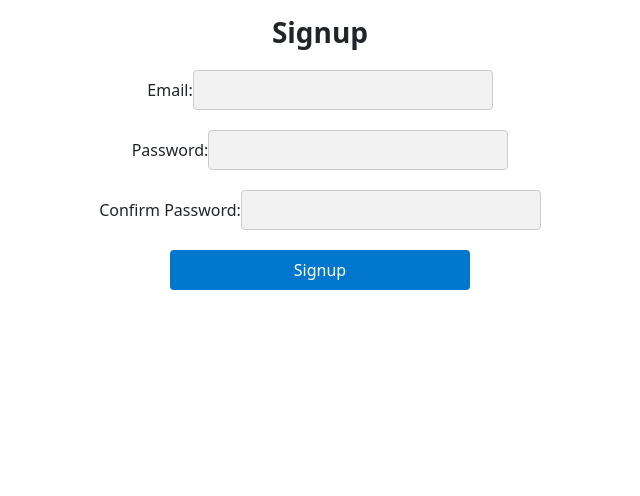
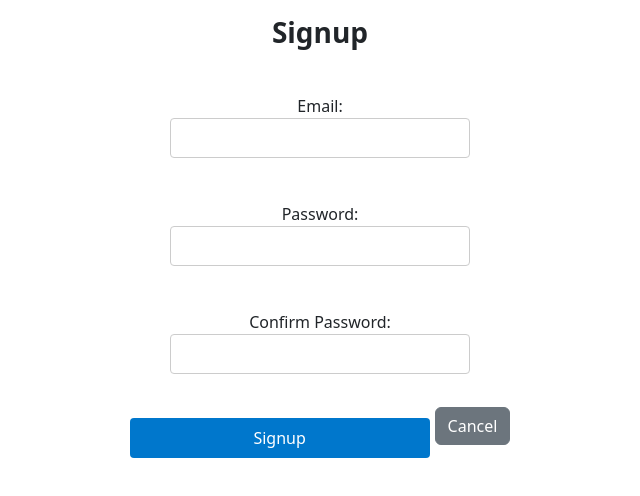
Before and after one commit to gshreya1999/Marketplace, a React (Create React App) app in the folder client/: page /signup in a window 1280 px wide. Shown: the top 496 px of the page, without its empty margins (320-960 px from the left). Built offline with nearby package versions, Linux system fonts and the light colour scheme.

Commit message:
Update SignUp.js

```diff
--- a/client/src/routes/SignUp.js
+++ b/client/src/routes/SignUp.js
@@ -28,23 +28,30 @@ function Signup() {
     }
   };
 
+  const handleCancel = () => {
+    navigate("/");
+  };
+
   return (
     <div className="signup">
-      <h2>Signup</h2>
+      <h2 className="signup-title">Signup</h2>
       <form onSubmit={handleSubmit}>
-        <label>
-          Email:
-          <input type="email" value={email} onChange={handleEmailChange} />
-        </label>
-        <label>
-          Password:
-          <input type="password" value={password} onChange={handlePasswordChange} />
-        </label>
-        <label>
-          Confirm Password:
-          <input type="password" value={confirmPassword} onChange={handleConfirmPasswordChange} />
-        </label>
-        <button type="submit">Signup</button>
+        <div className="form-group">
+          <label>Email:</label>
+          <input className="form-control" type="email" value={email} onChange={handleEmailChange} />
+        </div>
+        <div className="form-group">
+          <label>Password:</label>
+          <input className="form-control" type="password" value={password} onChange={handlePasswordChange} />
+        </div>
+        <div className="form-group">
+          <label>Confirm Password:</label>
+          <input className="form-control" type="password" value={confirmPassword} onChange={handleConfirmPasswordChange} />
+        </div>
+        <div className="button-group">
+          <button className="btn btn-primary signup-button" type="submit">Signup</button>
+          <button className="btn btn-secondary cancel-button" type="button" onClick={handleCancel}>Cancel</button>
+        </div>
       </form>
     </div>
   );
```
Lines whose indentation alone changed are shown as unchanged.
